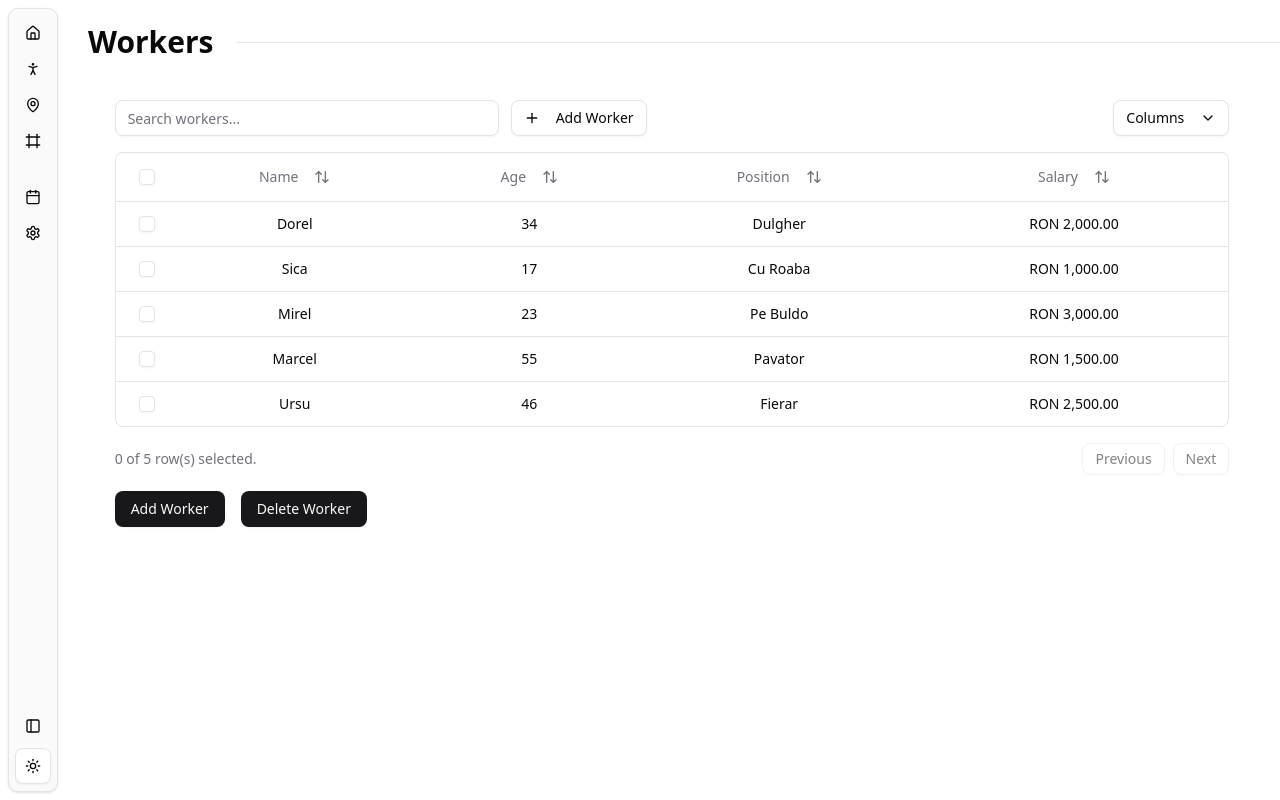
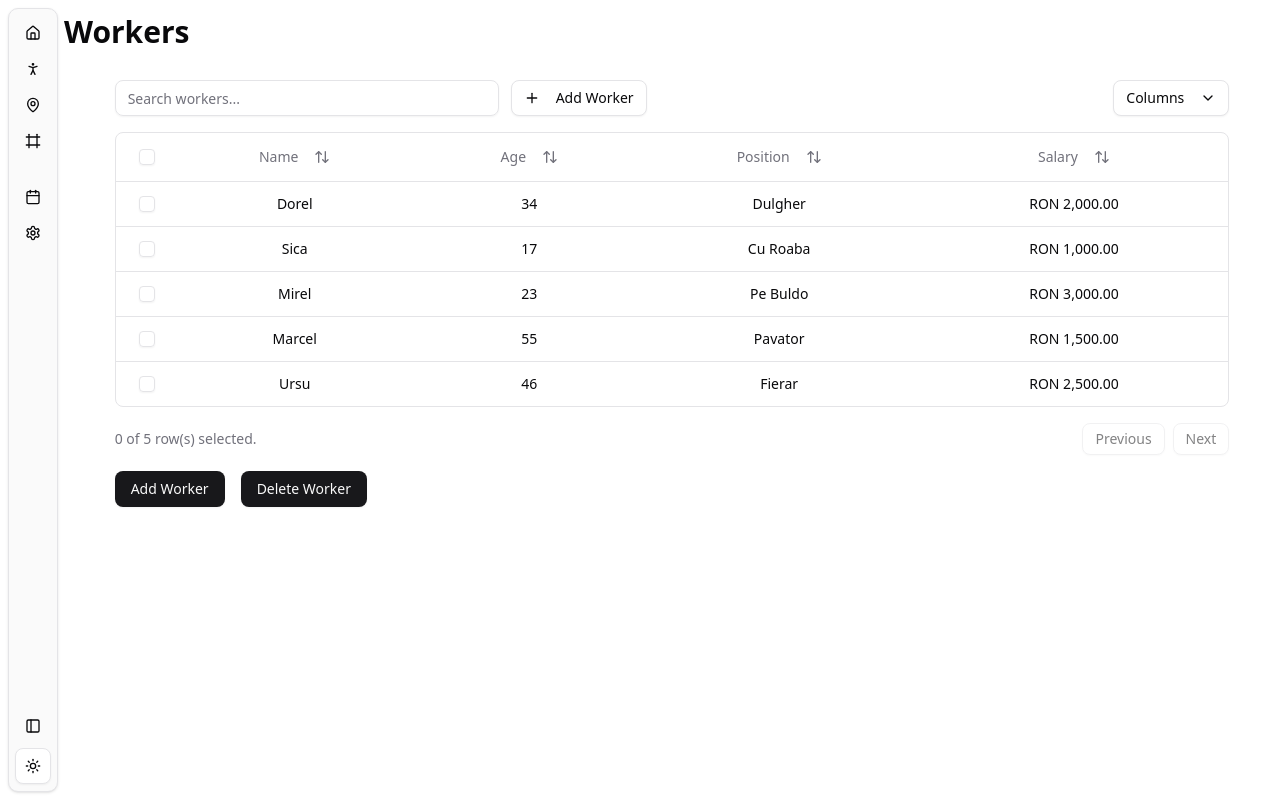
Before and after one commit to mihaicristianfarcas/Worksite-Management-Studio-Online, a React (Vite) app in the folder frontend/: page /workers in a window 1280 px wide. Built offline with nearby package versions, Linux system fonts and the light colour scheme.

Commit message:
updated page title

```diff
--- a/frontend/src/components/page-title.tsx
+++ b/frontend/src/components/page-title.tsx
@@ -1,8 +1,8 @@
 export default function PageTitle({ title }: { title: string }) {
   return (
-    <>
-      <h1 className='text-nowrap p-6 text-3xl font-bold'>{title}</h1>
-      <hr className='w-full' />
-    </>
+    <div className='flex items-center justify-between py-3.5'>
+      <h1 className='mr-4 text-nowrap text-3xl font-bold'>{title}</h1>
+      <hr className='w-11/12' />
+    </div>
   )
 }
```
